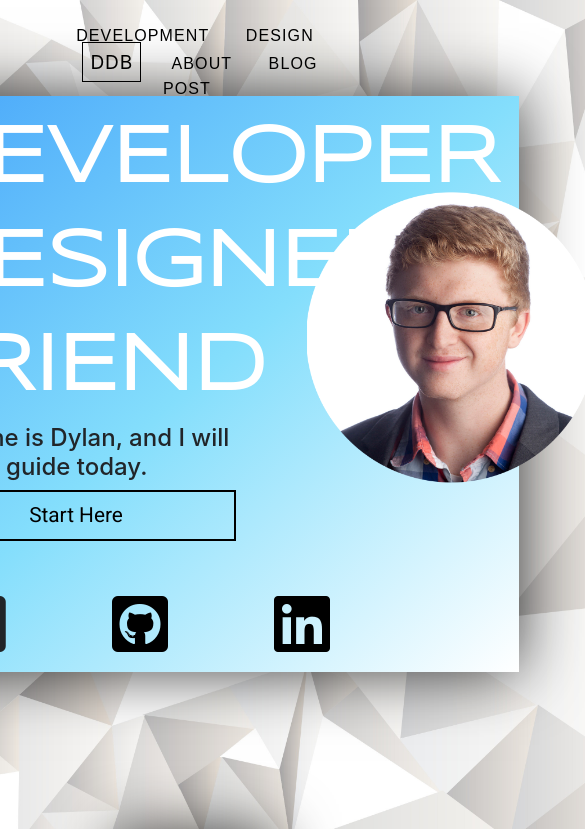
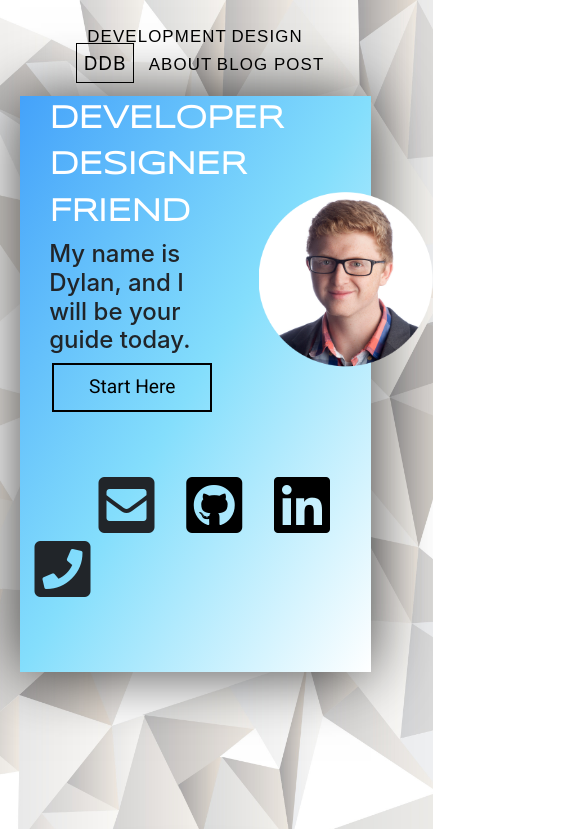
Before and after one commit to Dylan21B/Dylan21B.github.io, a plain HTML site: page index.html in a window 390 px wide. Shown: the top 829 px of the page, 585 px wide, since content can reach past the window. Drawn offline with nearby package versions, Linux system fonts and the light colour scheme.

Commit message:
added some final touches

```diff
--- a/css/design.css
+++ b/css/design.css
@@ -46,7 +46,6 @@
     color: white;
     margin-bottom: 10px;
     letter-spacing: 5px;
-    margin-left: -12rem;
 }
 .hightLight{
     color: #00aeff;
--- a/css/main.css
+++ b/css/main.css
@@ -9,10 +9,17 @@ body {
      background-repeat: no-repeat;
      background-size: cover;
 }
+@media only screen and (max-width: 768px) {
+ body{
+     width: 100%;
+ }}
 body, html {
     height: 100%;
 }
-
+#projects{
+    height: 1px;
+    margin-bottom: 4rem;
+}
 .nav-wrapper {
     width: 100%;
     overflow: hidden;
@@ -25,6 +32,7 @@ body, html {
     /* box-shadow:8px 8px 50px black;
     background-size: cover; */
 }
+
 .nav-header {
     color: rgb(0, 0, 0);
     text-align: center;
@@ -43,6 +51,16 @@ body, html {
     -webkit-transition-duration: 0.4s; /* Safari */
     transition-duration: 0.4s;
     text-decoration: none;
+}@media only screen and (max-width: 768px) {
+    .nav-header-item{
+        font-size: 2vh;
+        justify-content: space-between;
+        padding: 0px;
+    }
+    .nav-wrapper{
+        flex-direction: row;
+    justify-content: space-between;
+    }
 }
 .nav-header-item:hover{
     transform: scale(1.3);
@@ -101,7 +119,6 @@ body {
 .introDiv{
     height: 50rem;
 }
-
 .introContainer{
     justify-content: center;
     height: 36rem;
@@ -110,6 +127,15 @@ body {
     background: linear-gradient(to top left,white, rgb(132, 222, 252),#44a2fa);
     box-shadow: 5px 10px 18px #888888;
     -webkit-box-shadow: 0px 0px 60px rgba(0,0,0,0.75);
+}
+@media only screen and (max-width: 768px) {
+    .introDiv{
+        width:90%;
+        padding: 0px;
+    }
+    .introContainer{
+        width: 90%;
+    }
 }
 .pageHeaders{
     background:lightgrey;
@@ -170,6 +196,12 @@ flexContainer {
     transition-duration: 0.4s;
     cursor: pointer;
 }
+@media only screen and (max-width: 768px) {
+    .button{
+        width: 10rem;
+        font-size: 1.2rem;
+    }
+}
 .button:hover{
     color: white;
     background-color: black;
@@ -214,6 +246,11 @@ flexContainer {
     margin-top: 6rem;
     height: 25rem;
 }
+@media only screen and (max-width: 768px) {
+    .headShot{
+        height: 15rem;
+    }
+}
 .rightSide{
     float: right;
 }
@@ -226,6 +263,7 @@ flexContainer {
 .leftSide{
     margin: 1rem;
 }
+
 .startHere{
     justify-content: center;
     height: 3rem;
@@ -233,6 +271,14 @@ flexContainer {
     background-color: black;
     color: white;
 }
+@media only screen and (max-width: 768px) {
+    .introText{
+        font-size: 2rem;
+    }
+    .leftSide{
+        margin: .3rem;
+    }
+    }
 .contact{
     color: black;
 }
--- a/index.html
+++ b/index.html
@@ -40,7 +40,7 @@
                     <h2 class="introText">FRIEND</h2>
                     <h4 class="introAbout">My name is Dylan, and I will be your guide today.</h4>
                     <a href="#projects">
-                        <button class="button"> Start Here </button>
+                        <button class="button" href="#projects"> Start Here </button>
                     </a>
 
                 </div>
@@ -69,7 +69,7 @@
     </div>
 </div>
 
-
+<div id="projects"></div>
 
 <article class="container allProjects">
     <div class="row justify-content-center">
@@ -115,7 +115,7 @@
 <article class="about">
     <div class="aboutContainer">
         <h2 class="titleAbout">Meet Me:</h2>
-        <p class="paraAbout">Over the past year I have really began to explore the gap between development and design. If you were to ask me which one I lean towrds, I would reply that I feel most comfertable lodged right in the gap between the two. The whole journey of a project is iportant, from prototype to deployment, and sometimes the gap can cause seperation between start and finnish.  Having someone who understands both sides is crutial to providing the positve user experience we all strive for. </p>
+        <p class="paraAbout">Over the past year I have really began to explore the gap between development and design. If you were to ask me which one I lean towrds, I would reply that I feel most comfertable lodged right in the gap between the two. The whole journey of a project is important, from prototype to deployment, and sometimes the gap can cause seperation between start and finnish.  Having someone who understands both sides is crutial to providing the positve user experience we all strive for. </p>
     </div>
 
 
--- a/main.js
+++ b/main.js
@@ -43,7 +43,7 @@ $(function() {
 
     $(window).scroll(function() {
         var scroll = $(window).scrollTop();
-        if (scroll >= 50) {
+        if (scroll >= 30) {
             header.addClass("scrolled");
         } else {
             header.removeClass("scrolled");
```
